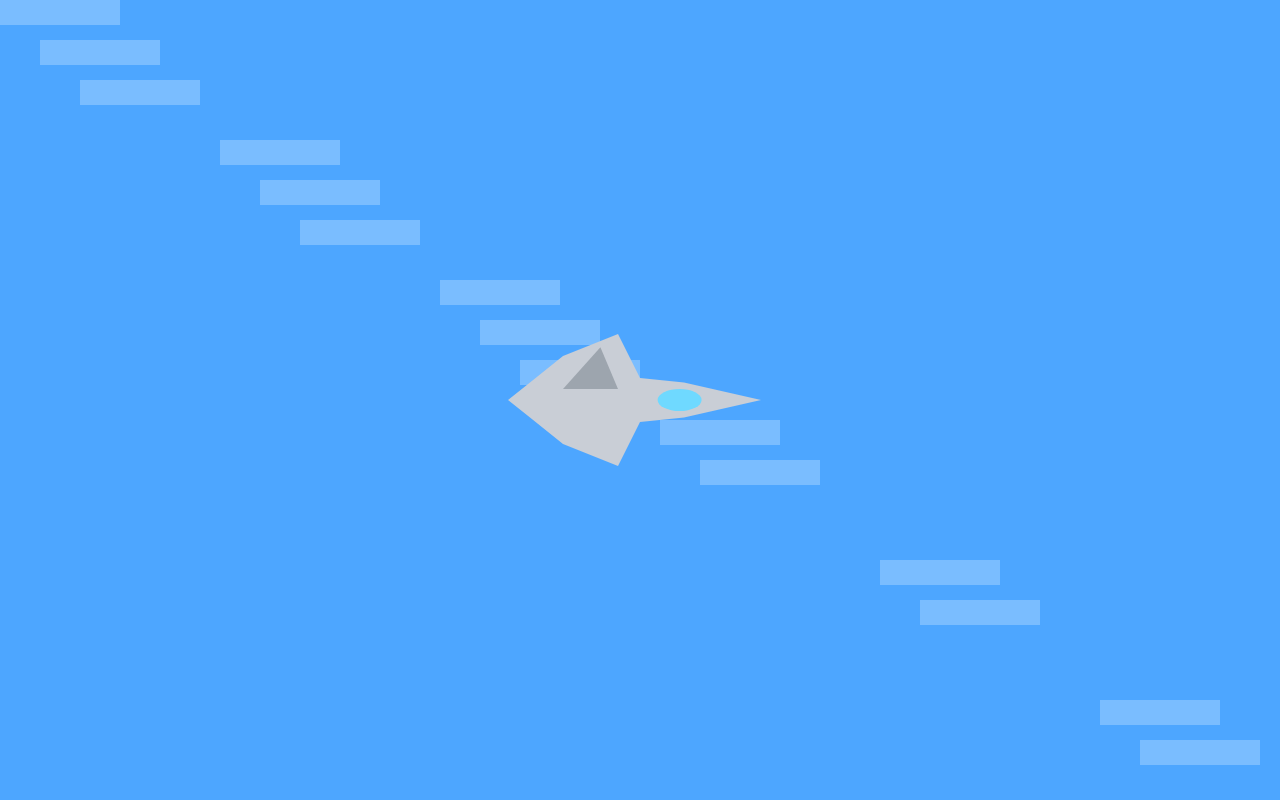
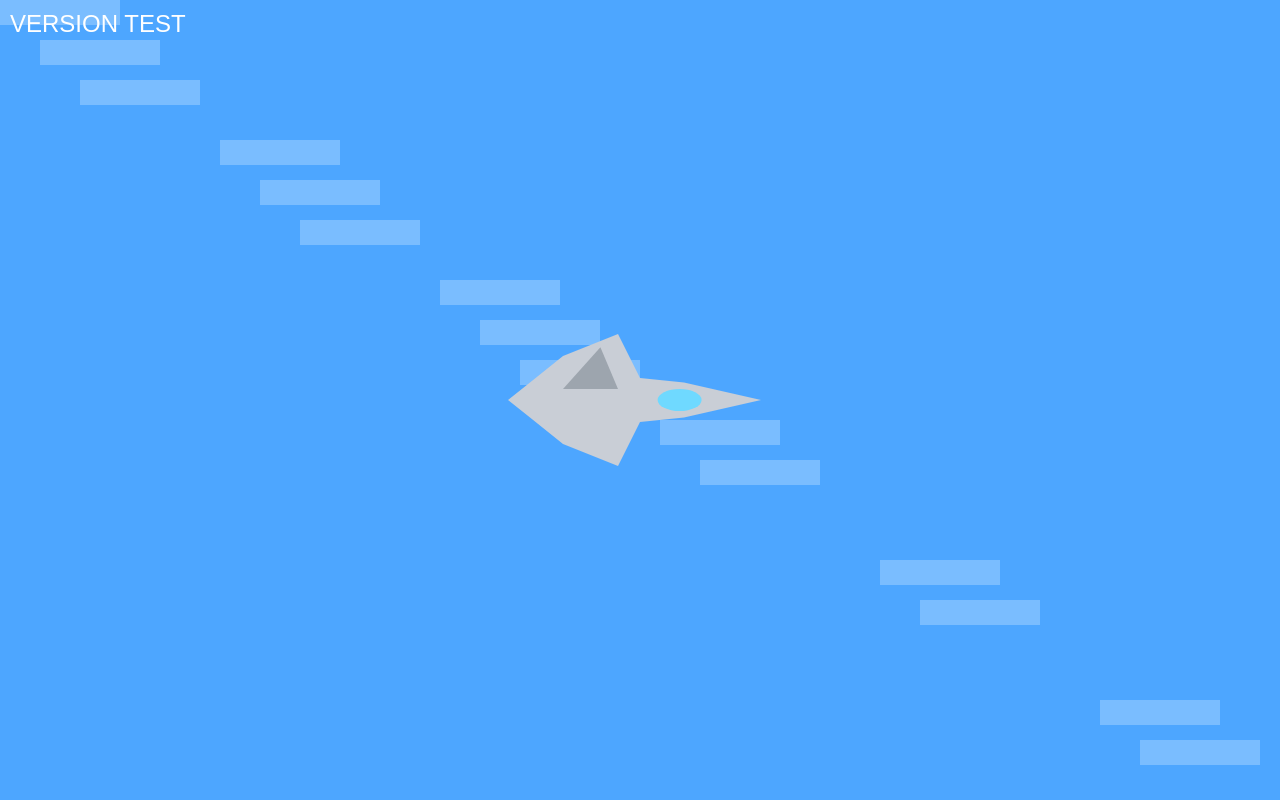
Before and after one commit to avandamhuis-cmd/fighter-game, a plain HTML site: page index.html in a window 1280 px wide. Drawn offline with Linux system fonts and the light colour scheme.

Commit message:
Add styles and debug info to index.html
Added inline styles for body and debug elements, and included a debug div with a version test message.

```diff
--- a/index.html
+++ b/index.html
@@ -3,11 +3,40 @@
 <head>
     <meta charset="UTF-8">
     <title>2D Fighter Jet Game</title>
+
     <link rel="stylesheet" href="style.css">
+
+    <style>
+        body {
+            margin: 0;
+            overflow: hidden;
+            background: black;
+        }
+
+        #debug {
+            position: fixed;
+            top: 10px;
+            left: 10px;
+            color: white;
+            font-size: 24px;
+            font-family: Arial, sans-serif;
+            z-index: 1000;
+        }
+    </style>
 </head>
 <body>
+
+    <div id="debug">
+        VERSION TEST
+    </div>
+
     <canvas id="game"></canvas>
 
+    <script>
+        alert("INDEX.HTML LOADED");
+    </script>
+
     <script src="script.js"></script>
+
 </body>
 </html>
```
